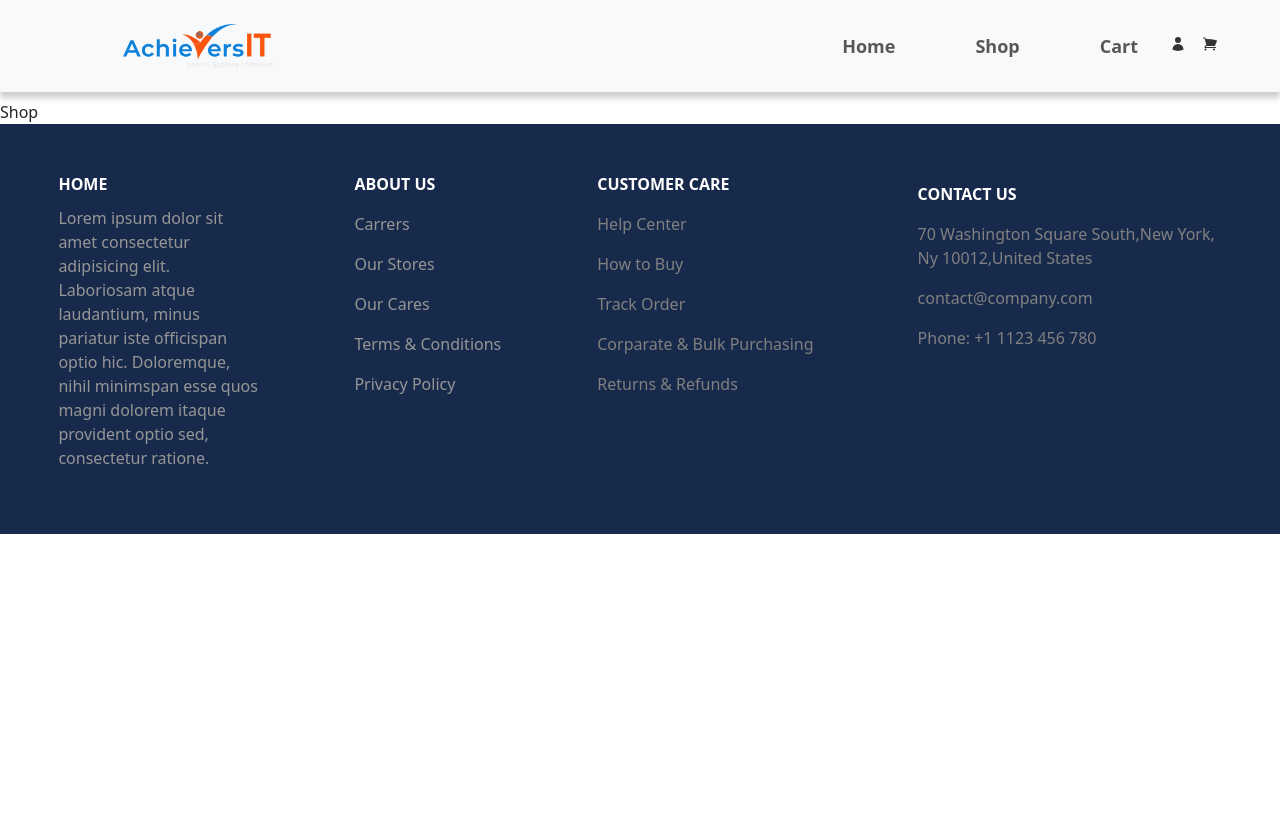
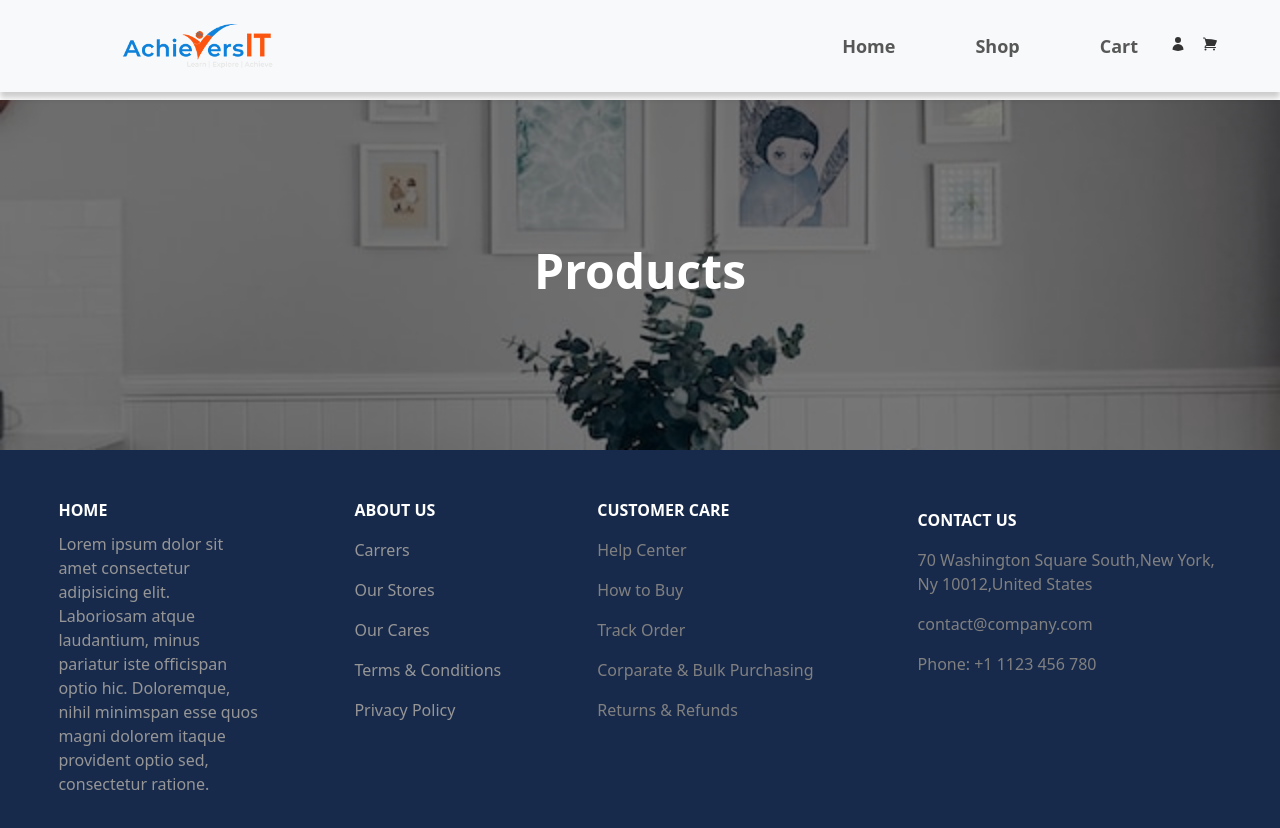
Before and after one commit to EdigaNagaPoojitha/Mart-ecommerce-app-ReactJS, a React (Vite) app: page /shop in a window 1280 px wide. Shown: the top 828 px of the page. Before the commit the page ends 800 px from the top, so only its background shows below. Built offline with nearby package versions, Linux system fonts and the light colour scheme.

Commit message:
Banner component is added with Title by use useLocation and useParams in Shop page

```diff
--- a/src/Components/Footer.jsx
+++ b/src/Components/Footer.jsx
@@ -2,50 +2,50 @@ import React from "react";
 export default function Footer(){
     return(<>
     <div style={{backgroundColor:"#182a4b"}}>
-    <div class="max-w-screen-xl mx-auto px-2 sm:px-6  text-gray-800 flex flex-wrap justify-center flex justify-between">
-        <div class="p-5 ">
-            <div class="text-xxs  uppercase text-white font-bold">Home</div>
+    <div className="max-w-screen-xl mx-auto px-2 sm:px-6  text-gray-800 flex flex-wrap justify-center flex justify-between">
+        <div className="p-5 ">
+            <div className="text-xxs  uppercase text-white font-bold">Home</div>
             <p style={{width:"200px ", marginTop:"10px" ,color:"rgb(150,150,150)"}}>Lorem ipsum dolor sit amet consectetur adipisicing elit. Laboriosam atque laudantium, minus pariatur iste officispan optio hic. Doloremque, nihil minimspan esse quos magni dolorem itaque provident optio sed, consectetur ratione.</p>
         </div>
-        <div class="p-5" style={{color:"rgb(150,150,150)",textDecoration:"none"}}>
-            <div class="text-xxs  uppercase text-white font-bold">About Us</div>
+        <div className="p-5" style={{color:"rgb(150,150,150)",textDecoration:"none"}}>
+            <div className="text-xxs  uppercase text-white font-bold">About Us</div>
 
-            <span class="my-3 block" href="/#">Carrers
+            <span className="my-3 block" href="/#">Carrers
             </span>
-            <span class="my-3 block" href="/#">Our Stores
+            <span className="my-3 block" href="/#">Our Stores
             </span>
-            <span class="my-3 block" href="/#">Our Cares
+            <span className="my-3 block" href="/#">Our Cares
             </span>
-            <span class="my-3 block" href="/#">Terms & Conditions</span>
-            <span class="my-3 block" href="/#">Privacy Policy
+            <span className="my-3 block" href="/#">Terms & Conditions</span>
+            <span className="my-3 block" href="/#">Privacy Policy
             </span>
         </div>
-        <div class="p-5" style={{color:"gray"}}>
-            <div class="text-xxs  uppercase text-white font-bold">Customer Care</div>
+        <div className="p-5" style={{color:"gray"}}>
+            <div className="text-xxs  uppercase text-white font-bold">Customer Care</div>
 
-            <span class="my-3 block" href="/#">Help Center <span class="text-teal-600 text-xs p-1"></span>
+            <span className="my-3 block" href="/#">Help Center <span className="text-teal-600 text-xs p-1"></span>
             </span>
-            <span class="my-3 block" href="/#">How to Buy<span class="text-teal-600 text-xs p-1"></span>
+            <span className="my-3 block" href="/#">How to Buy<span className="text-teal-600 text-xs p-1"></span>
             </span>
-            <span class="my-3 block" href="/#">Track Order<span class="text-teal-600 text-xs p-1"></span>
+            <span className="my-3 block" href="/#">Track Order<span className="text-teal-600 text-xs p-1"></span>
             </span>
-            <span class="my-3 block" href="/#">Corparate & Bulk Purchasing<span class="text-teal-600 text-xs p-1"></span>
+            <span className="my-3 block" href="/#">Corparate & Bulk Purchasing<span className="text-teal-600 text-xs p-1"></span>
             </span>
-            <span class="my-3 block" href="/#">Returns & Refunds<span class="text-teal-600 text-xs p-1"></span>
+            <span className="my-3 block" href="/#">Returns & Refunds<span className="text-teal-600 text-xs p-1"></span>
             </span>
         </div>
-        <div class="p-5" style={{width:"400px ", marginTop:"10px" ,color:"gray"}}>
-            <div class="text-xxs  uppercase text-white font-bold">Contact us</div>
+        <div className="p-5" style={{width:"400px ", marginTop:"10px" ,color:"gray"}}>
+            <div className="text-xxs  uppercase text-white font-bold">Contact us</div>
 
-            <span class="my-3 block" href="/#">70 Washington Square South,New York, Ny 10012,United States
-                <span class="text-teal-600 text-xs p-1"></span>
+            <span className="my-3 block" href="/#">70 Washington Square South,New York, Ny 10012,United States
+                <span className="text-teal-600 text-xs p-1"></span>
             </span>
 
-            <span class="my-3 block" href="/#">contact@company.com
-                <span class="text-teal-600 text-xs p-1"></span>
+            <span className="my-3 block" href="/#">contact@company.com
+                <span className="text-teal-600 text-xs p-1"></span>
             </span>
-            <span class="my-3 block" href="/#">Phone: +1 1123 456 780
-                <span class="text-teal-600 text-xs p-1"></span>
+            <span className="my-3 block" href="/#">Phone: +1 1123 456 780
+                <span className="text-teal-600 text-xs p-1"></span>
             </span>
         </div>
     </div>
--- /dev/null
+++ b/src/Pages/HomeComponets/ShopComp.jsx
@@ -0,0 +1,34 @@
+import React from "react";
+import { useParams, useLocation } from "react-router-dom";
+import image from "../../assets/Images/table.jpg";
+
+export default function Banner() {
+  const location = useLocation();
+  const path = location.pathname;
+  const pageName = path.split("/").filter(Boolean)[0]; // e.g., "shop"
+  const params = useParams();
+
+  // Custom label based on page name
+  const getTitle = () => {
+    if (pageName === "shop") return "Products";
+    return pageName || Object.values(params)[0];
+  };
+
+  return (
+    <div
+      style={{
+        height: "350px",
+        backgroundImage: `linear-gradient(rgba(0,0,0,0.5), rgba(0,0,0,0.5)), url(${image})`,
+        backgroundSize: "cover",
+        backgroundPosition: "center",
+        display: "flex",
+        alignItems: "center",
+        justifyContent: "center",
+      }}
+    >
+      <h1 style={{ color: "white", fontSize: "3rem", fontWeight: "bold", textTransform: "capitalize" }}>
+        {getTitle()}
+      </h1>
+    </div>
+  );
+}
--- a/src/Pages/Shop.jsx
+++ b/src/Pages/Shop.jsx
@@ -1,6 +1,7 @@
 import React from "react";
+import Banner from "./HomeComponets/ShopComp";
 export function Shop(){
     return(<>
-    Shop
+    <Banner/>
     </>)
 }
```
